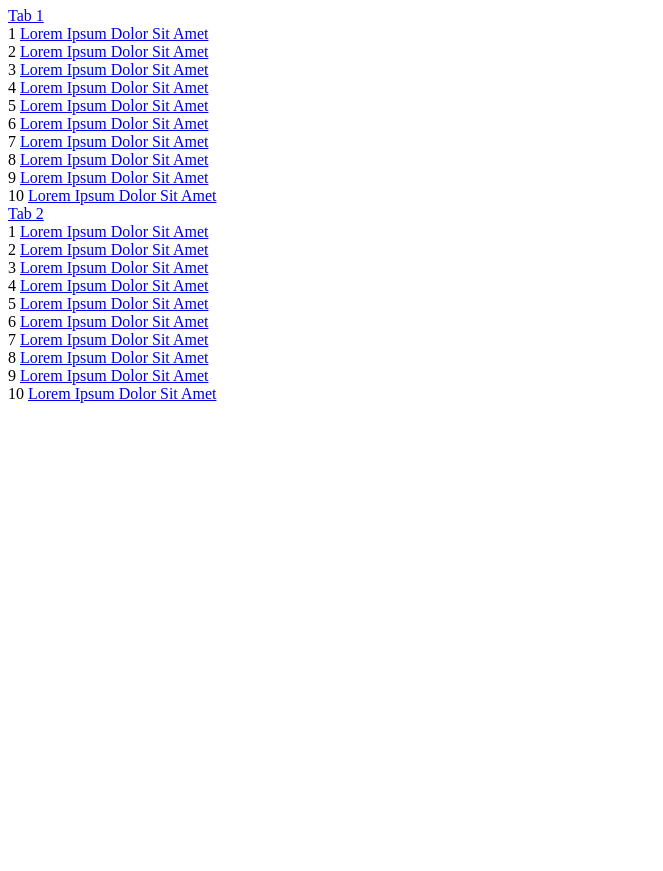
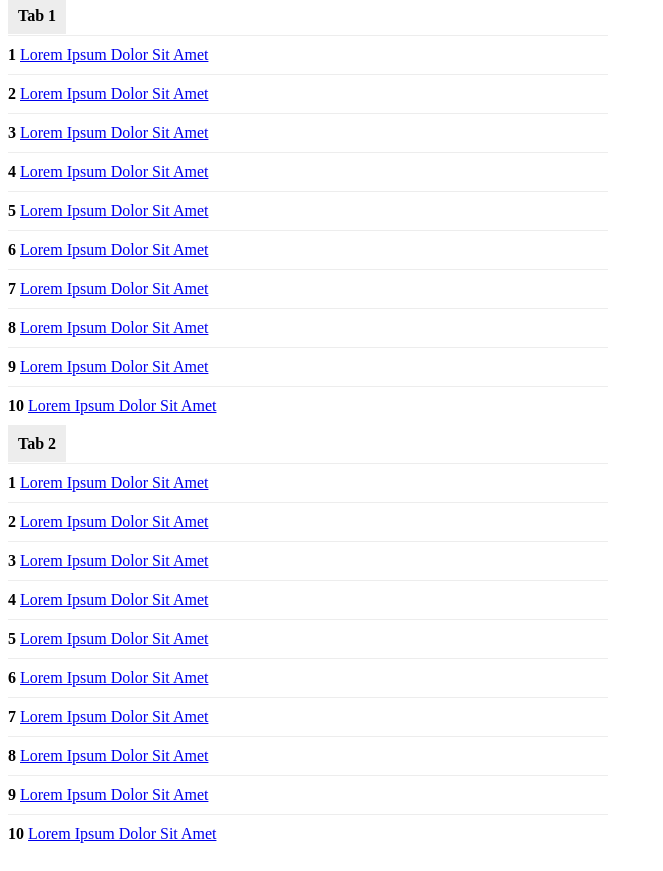
Before and after one commit to ianbossman8/js-tab, a website: page index.html in a window 1280 px wide. Shown: the part 73-944 px from the top of the page, without its empty margins (0-663 px from the left). Before the commit the page ends 800 px from the top, so only its background shows below. Drawn offline with Linux system fonts and the light colour scheme.

Commit message:
include basic styles

```diff
--- a/index.html
+++ b/index.html
@@ -1,19 +1,18 @@
 <!doctype html>
-
 <html lang="en">
 <head>
   <meta charset="utf-8">
-  <title>Guardian Clientside Tabs Challenge</title>
+  <title>Guardian clientside tabs challeng</title>
   <meta name="description" content="Guardian Clientside Tabs Challenge">
-  <!--link rel="stylesheet" href="css/styles.css"-->
+  <link rel="stylesheet" type="text/css" href="styles.css">
 </head>
 <body>
-<h1>Hello world</h1>
+<h1>Guardian clientside tabs challenge</h1>
 <div>
-    <a href="#1">
+    <a class="tab" href="#1">
         Tab 1
     </a>
-    <div id="tab-panels-container">
+    <div class="tab-panel-container">
         <div id="tab-panel-1">
             <div class="list-item">
                 <span>1</span> <a href="https://www.theguardian.com">Lorem Ipsum Dolor Sit Amet</a>
@@ -47,10 +46,10 @@
             </div>
         </div>
     </div>
-    <a href="#2">
+    <a class="tab" href="#2">
         Tab 2
     </a>
-    <div id="tab-panels-container">
+    <div class="tab-panel-container">
         <div id="tab-panel-1">
             <div class="list-item">
                 <span>1</span> <a href="https://www.theguardian.com">Lorem Ipsum Dolor Sit Amet</a>
--- /dev/null
+++ b/styles.css
@@ -0,0 +1,25 @@
+body {
+    color: #000;
+}
+
+.tab-panel-container {
+    padding: 10px 0;
+    max-width: 600px;
+}
+
+.tab {
+    padding: 10px;
+    color: #000;
+    background-color: #ededed;
+    font-weight: bold;
+    text-decoration: none;
+}
+
+.list-item {
+    padding: 10px 0;
+    border-top: 1px solid #ededed;
+}
+
+.list-item span {
+    font-weight: bold;
+}
```
Also changed, not shown: package.json (+3 -4 lines), README.md, 1 other file.
